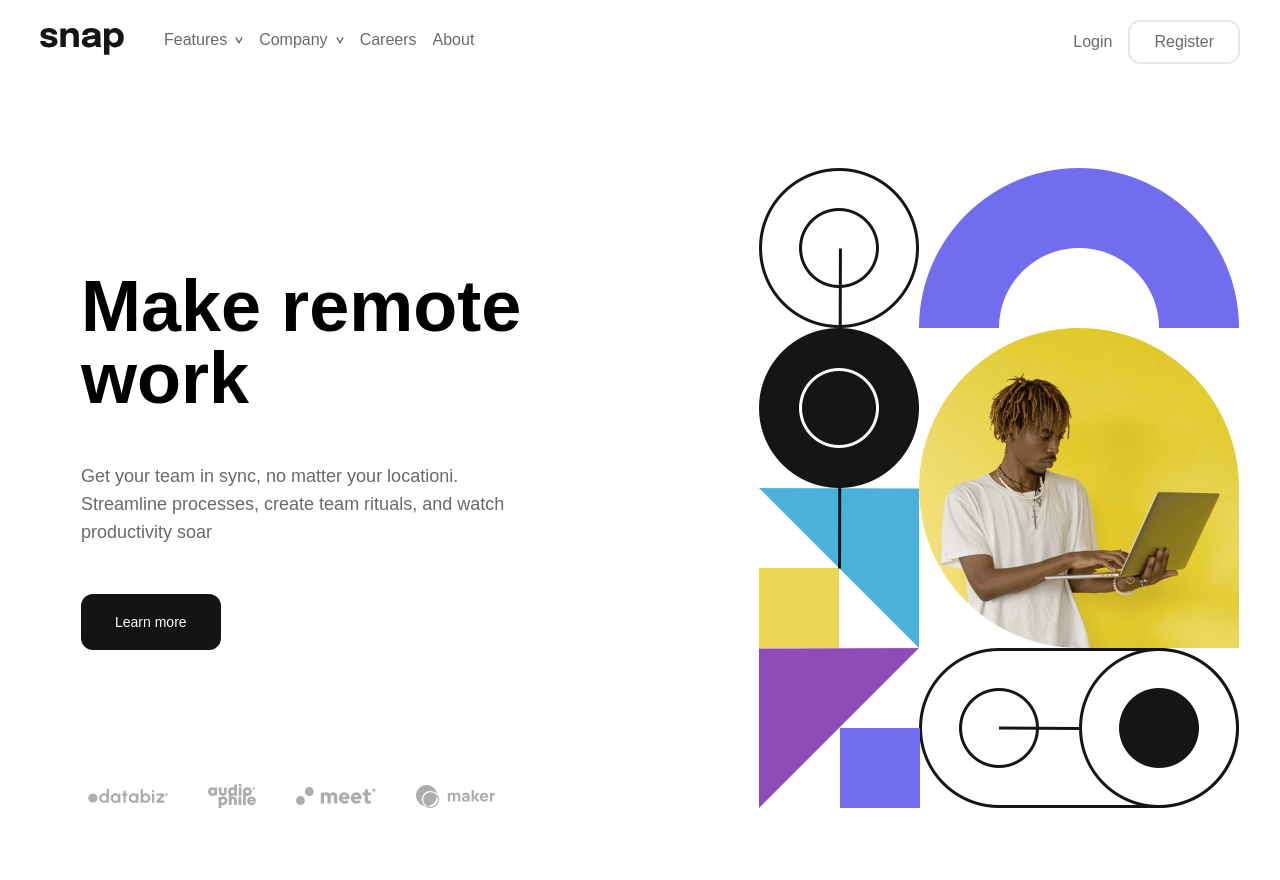
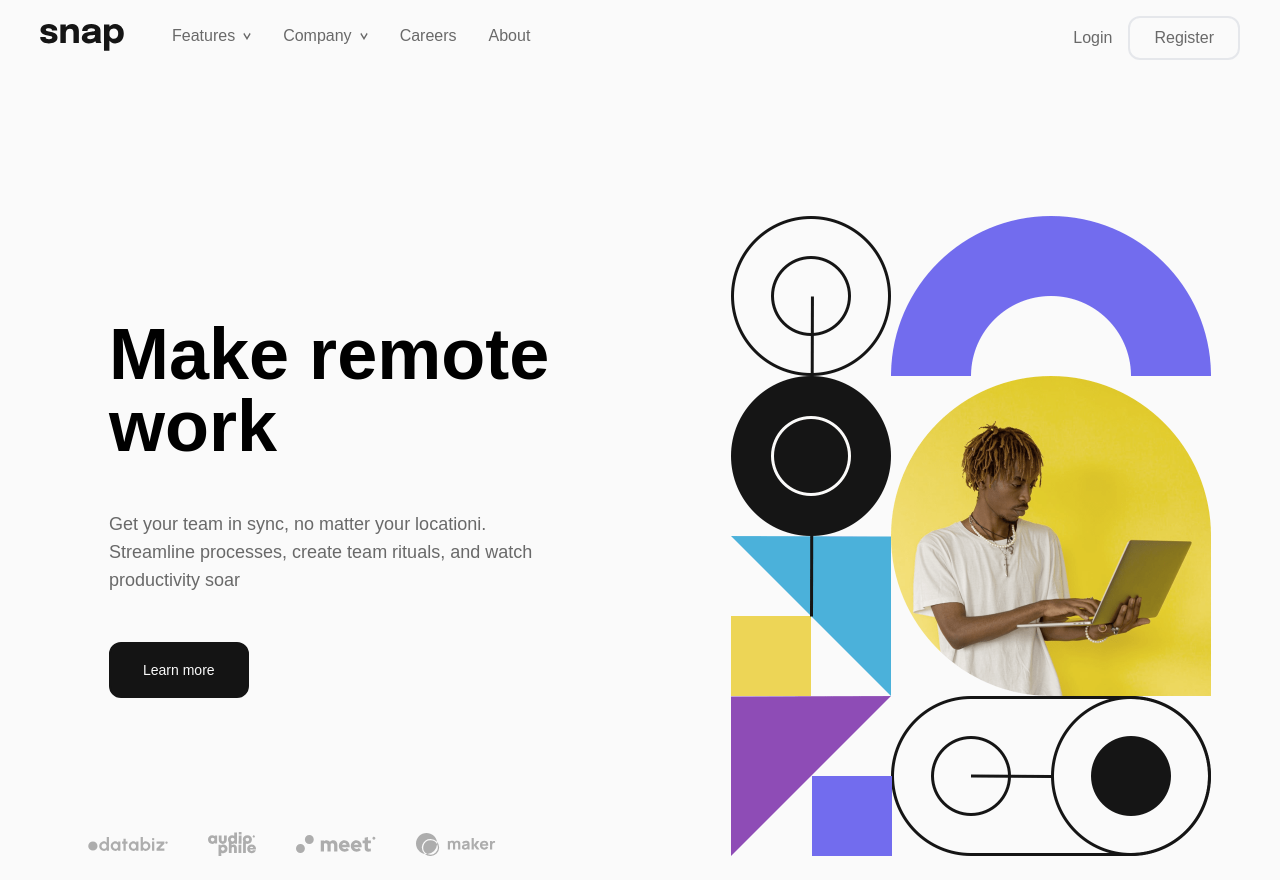
Before and after one commit to mdubelbeis/intro-section-db-menu, a React (Create React App) app: page / in a window 1280 px wide. Before the commit the page ends 832 px from the top, so only its background shows below. Built offline with nearby package versions, Linux system fonts and the light colour scheme.

Commit message:
styled items

```diff
--- a/public/index.html
+++ b/public/index.html
@@ -15,7 +15,7 @@
     <link rel="manifest" href="%PUBLIC_URL%/manifest.json" />
     <title>Frontend Mentor | Intro Section with Dropdown Menu</title>
   </head>
-  <body class="font-epilogue text-lg">
+  <body class="font-epilogue text-lg bg-almost-white">
     <noscript
       >You need to enable JavaScript to run this app.</noscript
     >
--- a/src/components/App.js
+++ b/src/components/App.js
@@ -9,8 +9,8 @@ const App = () => {
       <header className="relative flex p-2 items-center justify-between lg:fixed lg:top-4 lg:left-8">
         <Header />
       </header>
-      <main className="mt-10 lg:relative lg:max-w-full lg:w-full lg:mt-32">
-        <div className="lg:flex lg:flex-row-reverse lg:items-center lg:gap-28">
+      <main className="mt-10 lg:relative lg:max-w-full lg:w-full lg:mt-44">
+        <div className="lg:flex lg:flex-row-reverse lg:items-center lg:gap-20 lg:px-10 ">
           <Image />
           <Info />
         </div>
--- a/src/components/DesktopNav.component.js
+++ /dev/null
@@ -1,7 +0,0 @@
-import React from 'react';
-
-const DesktopNav = () => {
-  return <div>DesktopNav</div>;
-};
-
-export default DesktopNav;
--- a/src/components/Header.component.js
+++ b/src/components/Header.component.js
@@ -2,8 +2,7 @@ import { useState } from 'react';
 import Logo from '../images/logo.svg';
 import Menu from '../images/icon-menu.svg';
 
-import MobileNav from './MobileNav.component';
-import DesktopNav from './DesktopNav.component';
+import Nav from './Nav.component';
 
 const Header = () => {
   const [showNav, setShowNav] = useState(false);
@@ -14,10 +13,10 @@ const Header = () => {
 
   return (
     <>
-      <div className="lg:flex lg:items-center lg:gap-10 lg:relative">
-        <img className="pt-1" src={Logo} alt="logo" />
-        <div className="hidden lg:block">
-          <MobileNav />
+      <div className="lg:flex lg:items-start lg:gap-10 lg:min-h-[100px]">
+        <img src={Logo} alt="logo" />
+        <div className="hidden lg:block lg:ml-2">
+          <Nav />
         </div>
       </div>
       <div onClick={() => setShowNav(true)}>
@@ -35,7 +34,7 @@ const Header = () => {
             } h-screen w-screen fixed top-0 left-0 opacity-80`}
           ></div>
           <div className="fixed top-0 right-0 bg-almost-white w-8/12 h-screen max-w-lg">
-            <MobileNav showMobileNav={showMobileNav} />
+            <Nav showMobileNav={showMobileNav} />
           </div>
         </div>
       )}
--- a/src/components/MobileNav.component.js
+++ /dev/null
@@ -1,154 +0,0 @@
-import { useState } from 'react';
-
-import downArrow from '../images/icon-arrow-down.svg';
-import upArrow from '../images/icon-arrow-up.svg';
-import notepad from '../images/icon-todo.svg';
-import calendar from '../images/icon-calendar.svg';
-import bell from '../images/icon-reminders.svg';
-import clock from '../images/icon-planning.svg';
-import menuClose from '../images/icon-close-menu.svg';
-
-const navItems = [
-  {
-    icon: notepad,
-    text: 'Todo List',
-  },
-  {
-    icon: calendar,
-    text: 'Calendar',
-  },
-  {
-    icon: bell,
-    text: 'Reminders',
-  },
-  {
-    icon: clock,
-    text: 'Planning',
-  },
-];
-
-const arrow = {
-  open: `${upArrow}`,
-  closed: `${downArrow}`,
-};
-
-const MobileNav = ({ showMobileNav }) => {
-  const [featureArrow, setFeatureArrow] = useState(arrow.closed);
-  const [companyArrow, setCompanyArrow] = useState(arrow.closed);
-  const [openFeatures, setOpenFeatures] = useState(false);
-  const [openCompany, setOpenCompany] = useState(false);
-
-  const onFeatureClick = () => {
-    featureArrow === arrow.closed
-      ? setFeatureArrow(arrow.open)
-      : setFeatureArrow(arrow.closed);
-
-    setOpenFeatures(!openFeatures);
-  };
-
-  const onCompanyClick = () => {
-    companyArrow === arrow.closed
-      ? setCompanyArrow(arrow.open)
-      : setCompanyArrow(arrow.closed);
-
-    setOpenCompany(!openCompany);
-  };
-
-  return (
-    <div className="text-medium-gray p-8 text-sm lg:flex lg:gap-4 lg:p-0 lg:items-center lg:justify-between lg:w-full">
-      <div
-        className="fixed top-4 right-4 hover:cursor-pointer"
-        onClick={() => showMobileNav(false)}
-      >
-        <img
-          className="bg-medium-grey lg:hidden"
-          src={menuClose}
-          alt="Close menu btn"
-        />
-      </div>
-
-      {/*///// FEATURES */}
-      <div className="flex flex-col gap-4 mt-16 lg:mt-0">
-        <div
-          className="flex items-center gap-4 hover:text-almost-black hover:cursor-pointer lg:gap-2"
-          onClick={onFeatureClick}
-        >
-          <h3 className="text-base">Features</h3>
-          <img
-            className="w-2 h-2"
-            src={featureArrow}
-            alt="arrow menu"
-          />
-        </div>
-        {openFeatures &&
-          navItems.map((item) => {
-            return (
-              <div key={item.text}>
-                <div className="flex gap-2 items-center px-6 hover:cursor-pointer">
-                  <img
-                    className="w-4 h-4"
-                    src={item.icon}
-                    alt="Icons"
-                  />
-                  <p>{item.text}</p>
-                </div>
-              </div>
-            );
-          })}
-      </div>
-
-      {/* //// COMPANY */}
-      <div className="flex flex-col gap-4 mt-4 lg:mt-0">
-        <div
-          className="flex items-center gap-[11px] hover:text-almost-black hover:cursor-pointer lg:gap-2"
-          onClick={onCompanyClick}
-        >
-          <h3 className="text-base">Company</h3>
-          <img
-            className="w-2 h-2"
-            src={companyArrow}
-            alt="arrow menu"
-          />
-        </div>
-        {openCompany && (
-          <div className="space-y-4 px-6">
-            <p className="hover:text-almost-black hover:cursor-pointer">
-              History
-            </p>
-            <p className="hover:text-almost-black hover:cursor-pointer">
-              Our Team
-            </p>
-            <p className="hover:text-almost-black hover:cursor-pointer">
-              Blog
-            </p>
-          </div>
-        )}
-      </div>
-
-      {/* //// OTHER */}
-      <div className="mt-4 hover:text-almost-black hover:cursor-pointer lg:mt-0">
-        <h3 className="text-base">Careers</h3>
-      </div>
-      <div className="mt-4 hover:text-almost-black hover:cursor-pointer lg:mt-0">
-        <h3 className="text-base">About</h3>
-      </div>
-
-      {/*//// USER */}
-      <div className="mt-10 flex flex-col items-center gap-4 lg:mt-0 lg:flex-row lg:gap-4 lg:fixed lg:top-5 lg:right-10 lg:text-base">
-        <div className="hover:text-almost-black hover:cursor:pointer">
-          <a href="#">Login</a>
-        </div>
-        <div className="w-full" onClick={(e) => e.preventDefault()}>
-          <a
-            className="py-2 border-2 border-medium-grey inline-block w-full rounded-xl text-center hover:cursor:pointer hover:bg-almost-black hover:text-almost-white lg:px-6"
-            href="#"
-          >
-            Register
-          </a>
-        </div>
-      </div>
-    </div>
-  );
-};
-
-export default MobileNav;
--- /dev/null
+++ b/src/components/NavItems.component.js
@@ -0,0 +1,41 @@
+import notepad from '../images/icon-todo.svg';
+import calendar from '../images/icon-calendar.svg';
+import bell from '../images/icon-reminders.svg';
+import clock from '../images/icon-planning.svg';
+
+const navItems = [
+  {
+    icon: notepad,
+    text: 'Todo List',
+  },
+  {
+    icon: calendar,
+    text: 'Calendar',
+  },
+  {
+    icon: bell,
+    text: 'Reminders',
+  },
+  {
+    icon: clock,
+    text: 'Planning',
+  },
+];
+
+const NavItems = () => {
+  const items = navItems.map((item) => {
+    return (
+      <div
+        key={item.text}
+        className="flex gap-2 items-center px-6 hover:cursor-pointer hover:text-almost-black lg:px-0 lg:gap-2"
+      >
+        <img className="w-4 h-4" src={item.icon} alt="Icons" />
+        <p>{item.text}</p>
+      </div>
+    );
+  });
+
+  return <>{items}</>;
+};
+
+export default NavItems;
```
